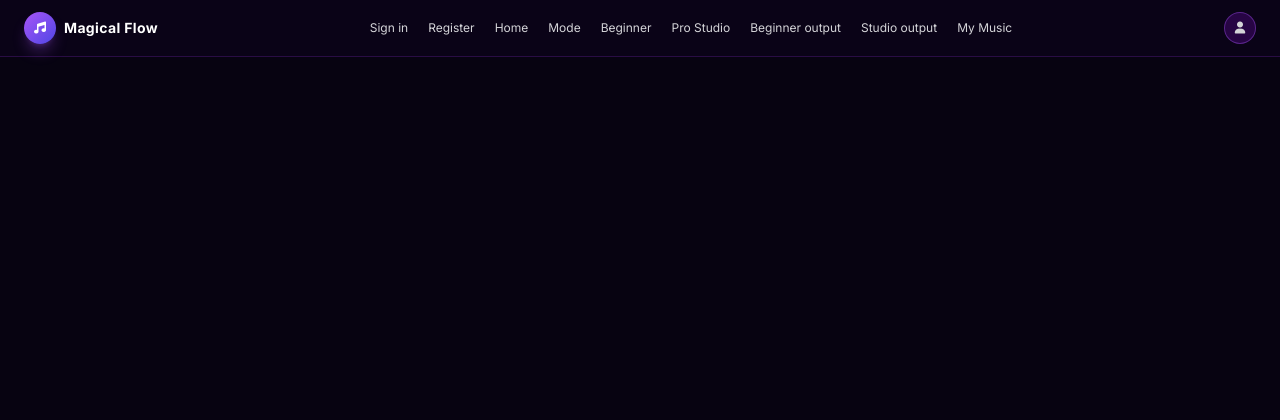
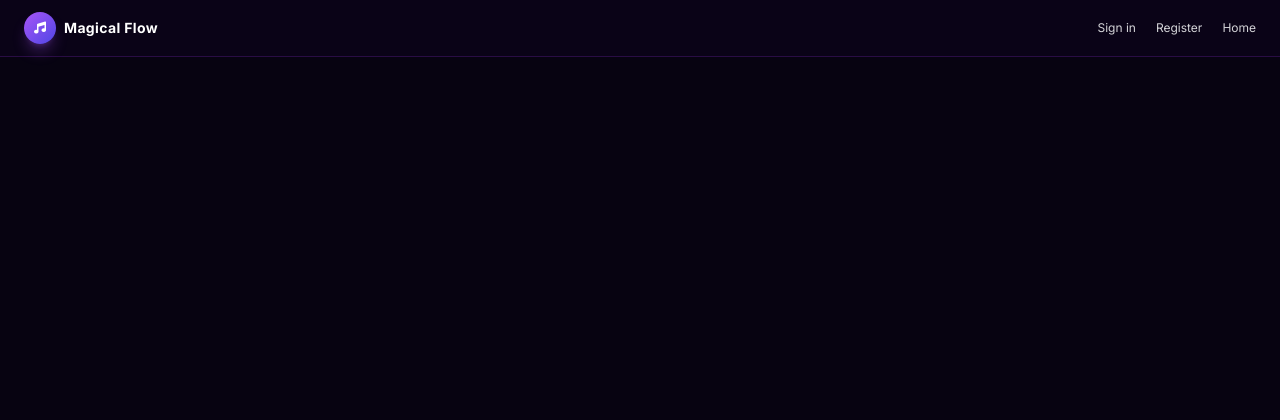
Before and after one commit to gautav2003/MagicalFlow, a Python web app: template Magical Flow/templates/Base.html in a window 1280 px wide. Shown: the top 420 px of the page. Run offline with Jinja, Linux system fonts and the light colour scheme; the template is opened without the code that fills it, so the values that code supplies are empty; some libraries are stand-ins or nearby versions.

Commit message:
Add files via upload

```diff
--- a/Magical Flow/templates/Base.html
+++ b/Magical Flow/templates/Base.html
@@ -41,19 +41,8 @@
             <a href="{{ url_for('signin') }}" class="hover:text-purple-400 transition">Sign in</a>
             <a href="{{ url_for('register') }}" class="hover:text-purple-400 transition">Register</a>
             <a href="{{ url_for('home') }}" class="hover:text-purple-400 transition">Home</a>
-            <a href="{{ url_for('select_mode') }}" class="hover:text-purple-400 transition">Mode</a>
-            <a href="{{ url_for('beginner_mode') }}" class="hover:text-purple-400 transition">Beginner</a>
-            <a href="{{ url_for('pro_studio_mode') }}" class="hover:text-purple-400 transition">Pro Studio</a>
-            <a href="{{ url_for('beginner_output') }}" class="hover:text-purple-400 transition">Beginner output</a>
-            <a href="{{ url_for('studio_output') }}" class="hover:text-purple-400 transition">Studio output</a>
-            <a href="{{ url_for('my_music') }}" class="hover:text-purple-400 transition">My Music</a>
         </nav>
 
-        <div>
-            <a href="{{ url_for('account') }}" class="w-8 h-8 rounded-full bg-purple-950/60 border border-purple-500/40 flex items-center justify-center text-zinc-300 hover:text-white transition">
-                <i class="fa-solid fa-user text-xs"></i>
-            </a>
-        </div>
     </header>
 
     <!-- Main Dynamic Content Block -->
```
